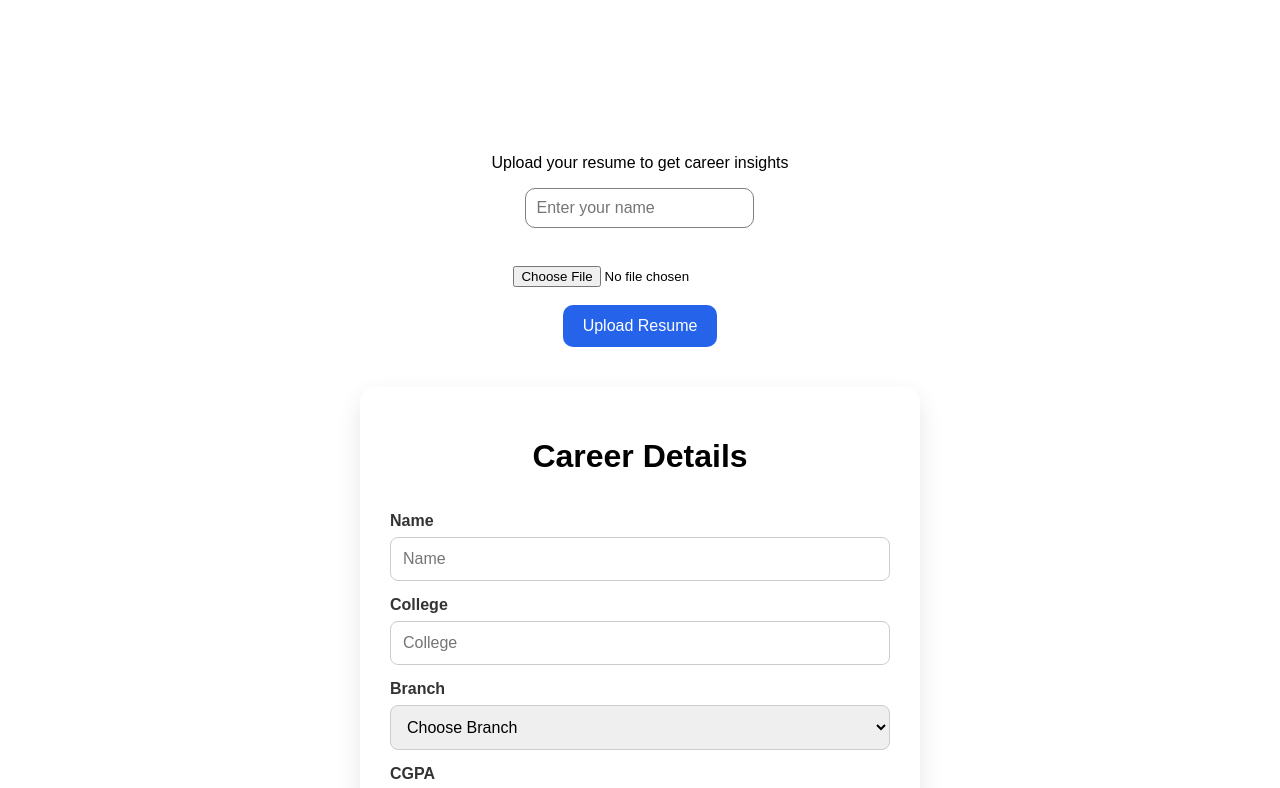
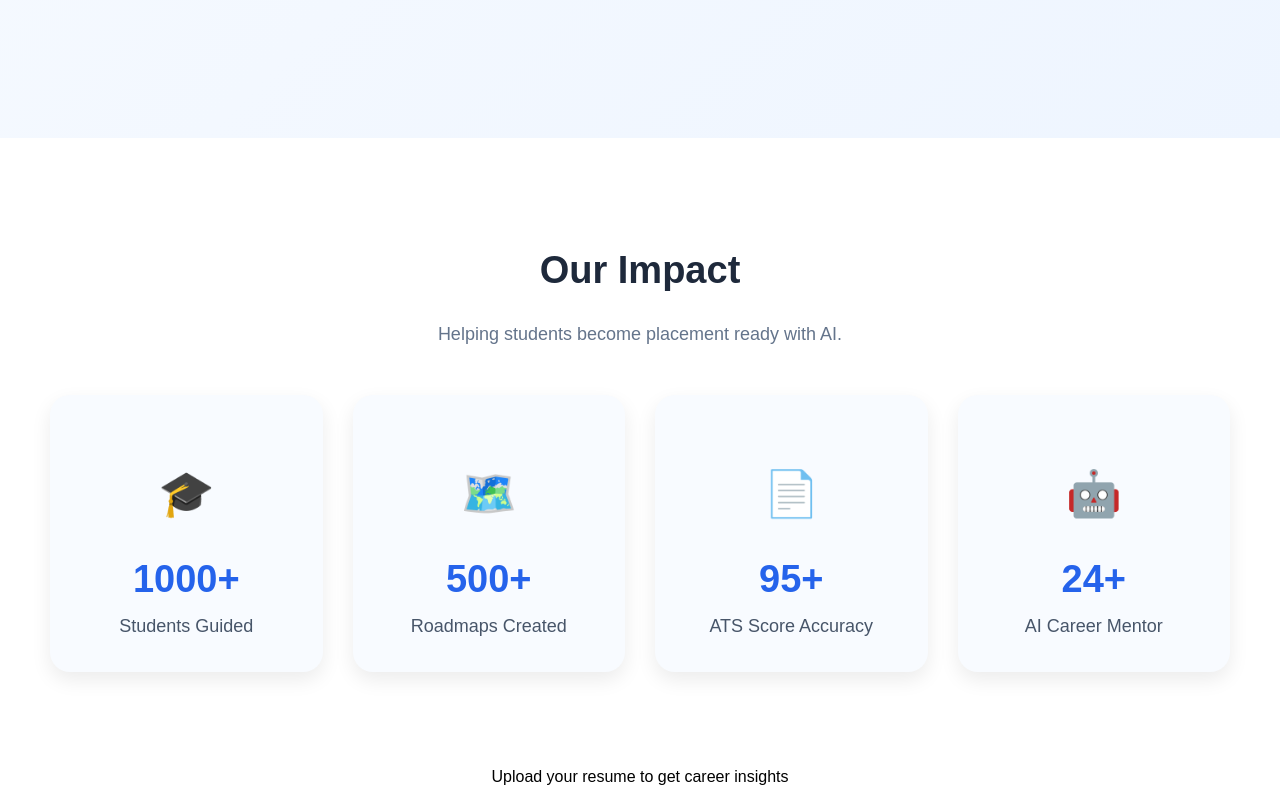
Before and after one commit to dakshita-singh-codes/ai-career-guidance-platform, a React (Vite) app: page / in a window 1280 px wide. Shown: the part 840-1628 px from the top of the page. Built offline with nearby package versions, Linux system fonts and the light colour scheme.

Commit message:
Add animated statistics coounters with Intersection Observer

```diff
--- /dev/null
+++ b/src/components/AnimatedCounter.tsx
@@ -0,0 +1,65 @@
+import { useEffect, useRef, useState } from "react";
+
+type Props = {
+    target: number;
+};
+
+
+function AnimatedCounter({ target }: Props) {
+
+    const [count, setCount] = useState(0);
+
+    const [visible, setVisible] = useState(false);
+
+    const ref = useRef<HTMLHeadingElement>(null);
+
+    useEffect(() => {
+
+        const interval = setInterval(() => {
+
+            if (!visible) return;
+            const increment = Math.ceil(target / 100);
+            setCount((prev) => {
+
+                if (prev+increment>= target) {
+
+                    clearInterval(interval);
+
+                    return target;
+                }
+
+
+return prev + increment;
+
+            });
+
+        }, 20);
+
+        return () => clearInterval(interval);
+
+    }, [visible,target]);
+
+useEffect(() => {
+
+    const observer = new IntersectionObserver((entries) => {
+
+        if (entries[0].isIntersecting) {
+            setVisible(true);
+        }
+
+    });
+
+    if (ref.current) {
+        observer.observe(ref.current);
+    }
+
+    return () => observer.disconnect();
+
+}, []);
+
+    return <h2 ref={ref}>
+    {count}+
+</h2>;
+}
+
+export default AnimatedCounter;
--- a/src/components/Hero.css
+++ b/src/components/Hero.css
@@ -123,3 +123,61 @@
     color:#475569;
 
 }
+
+.hero{
+    background: linear-gradient(135deg,#f8fbff,#eef5ff);
+}
+
+.hero-right img{
+    width:100%;
+    max-width:500px;
+    animation: float 3s ease-in-out infinite;
+}
+
+@keyframes float{
+
+0%{
+transform:translateY(0);
+}
+
+50%{
+transform:translateY(-15px);
+}
+
+100%{
+transform:translateY(0);
+}
+
+}
+
+.primary-btn:hover{
+
+background:#1748b5;
+
+transform:translateY(-3px);
+
+transition:.3s;
+
+}
+
+.secondary-btn:hover{
+
+background:#2563eb;
+
+color:white;
+
+transition:.3s;
+
+}
+
+.feature-card{
+
+transition:.3s ease;
+
+}
+
+.feature-card:hover{
+
+transform:translateY(-12px);
+
+}
--- a/src/components/Hero.tsx
+++ b/src/components/Hero.tsx
@@ -14,11 +14,11 @@ function Hero() {
 
                 <h1>
 
-                    Land Your
+                    Your AI
 
-                    <span> Dream Job </span>
+                    <span> Career </span>
 
-                    with AI
+                    Mentor
 
                 </h1>
 
--- /dev/null
+++ b/src/components/Statistics.css
@@ -0,0 +1,89 @@
+.statistics{
+
+    padding:80px 50px;
+
+    text-align:center;
+
+    background:white;
+
+    max-width: 1200px;
+
+    margin: auto;
+
+}
+
+.statistics h2{
+
+    font-size:38px;
+
+    color:#1e293b;
+
+}
+
+.statistics p{
+
+    color:#64748b;
+
+    margin-top:10px;
+
+    margin-bottom:50px;
+
+    font-size:18px;
+
+}
+
+.stats-grid{
+    display: grid;
+
+    grid-template-columns: repeat(auto-fit, minmax(220px, 1fr));
+
+    gap: 30px;
+
+    margin-top: 50px;
+
+    width: 100%;
+}
+
+.stat-card{
+
+    background:#f8fbff;
+
+    border-radius:20px;
+
+    padding:35px;
+
+    box-shadow:0 8px 20px rgba(0,0,0,.08);
+
+    transition:.3s;
+
+}
+
+.stat-card:hover{
+
+    transform:translateY(-10px);
+
+    box-shadow:0 15px 30px rgba(37,99,235,.15);
+
+}
+
+.stat-card h1{
+
+    font-size:45px;
+
+}
+
+.stat-card h2{
+
+    color:#2563eb;
+
+    margin:15px 0;
+
+}
+
+.stat-card p{
+
+    margin:0;
+
+    color:#475569;
+
+}
--- /dev/null
+++ b/src/components/Statistics.tsx
@@ -0,0 +1,72 @@
+import "./Statistics.css";
+import AnimatedCounter from "./AnimatedCounter";
+
+function Statistics() {
+
+    const stats = [
+
+        {
+            number: 1000,
+            title: "Students Guided",
+            icon: "🎓"
+        },
+
+        {
+            number: 500,
+            title: "Roadmaps Created",
+            icon: "🗺️"
+        },
+
+        {
+            number: 95,
+            title: "ATS Score Accuracy",
+            icon: "📄"
+        },
+
+        {
+            number: 24,
+            title: "AI Career Mentor",
+            icon: "🤖"
+        }
+
+    ];
+
+    return (
+
+        <section className="statistics">
+
+            <h2>Our Impact</h2>
+
+            <p>
+                Helping students become placement ready with AI.
+            </p>
+
+            <div className="stats-grid">
+
+                {
+
+                    stats.map((stat)=>(
+
+                        <div className="stat-card" key={stat.title}>
+
+                            <h1>{stat.icon}</h1>
+
+                            <AnimatedCounter target={stat.number} />
+
+                            <p>{stat.title}</p>
+
+                        </div>
+
+                    ))
+
+                }
+
+            </div>
+
+        </section>
+
+    );
+
+}
+
+export default Statistics;
--- a/src/pages/Home.tsx
+++ b/src/pages/Home.tsx
@@ -3,6 +3,7 @@ import UploadBox from "../components/UploadBox";
 // import UserList from "../components/UserList";
 import CareerForm from "../components/CareerForm"
 import Features from "../components/Features";
+import Statistics from "../components/Statistics";
 
 function Home() {
     return (
@@ -11,13 +12,15 @@ function Home() {
                 display: "flex",
                 flexDirection: "column",
                 justifyContent: "center",
-                alignItems: "center",
+                alignItems: "stretch",
                 minHeight: "80vh"
             }}
         >
 
             <Hero />
-
+            <div style={{ width: "100%" }}>
+    <Statistics />
+</div>
             <UploadBox />
 
             {/* <UserList /> */}
```
Also changed, not shown: src/components/CareerForm.css (line endings or trailing spaces).
